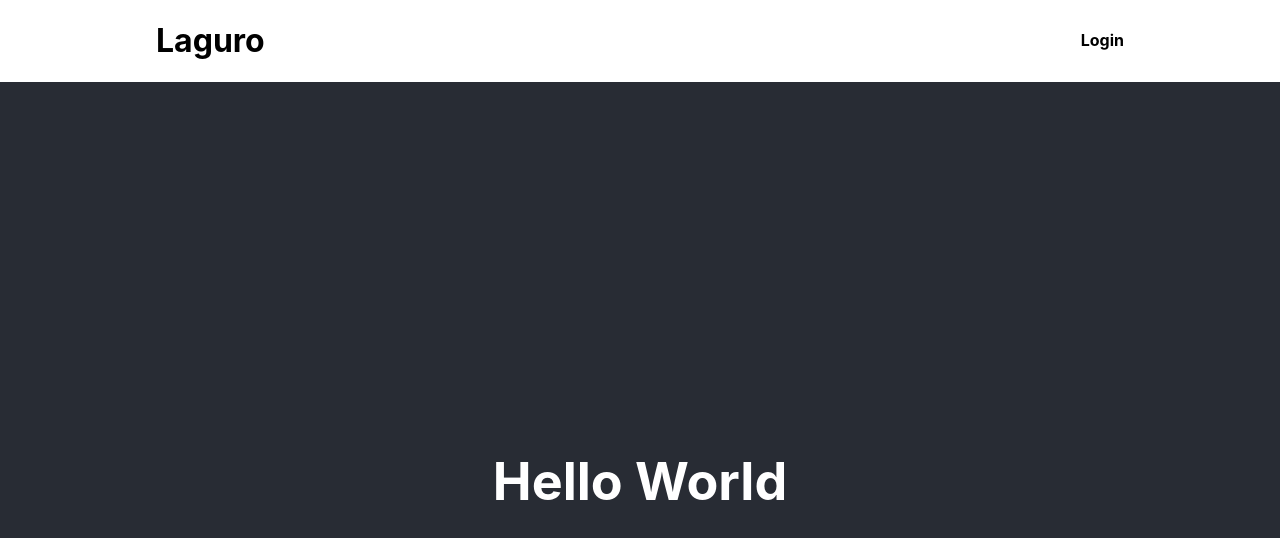
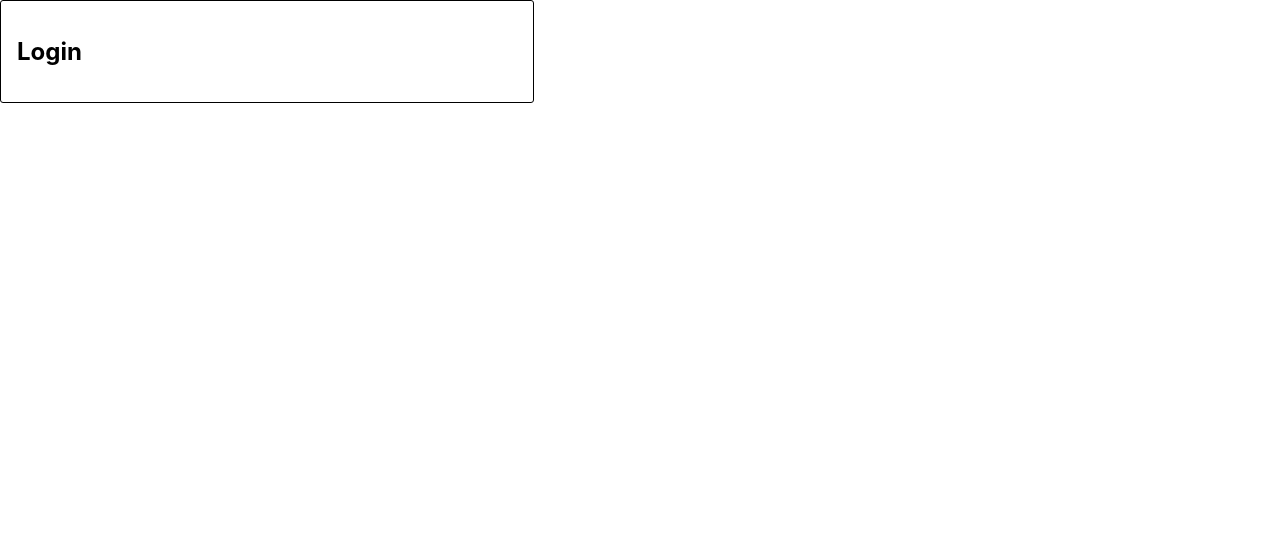
Before and after one commit to garyjzhao/laguro, a React (Create React App) app: page / in a window 1280 px wide. Shown: the top 538 px of the page. Built offline with nearby package versions, Linux system fonts and the light colour scheme.

Commit message:
Login Pages

```diff
--- a/src/components/Router.js
+++ b/src/components/Router.js
@@ -2,11 +2,12 @@ import React from "react";
 import { BrowserRouter, Route, Switch } from "react-router-dom";
 import App from "../pages/App";
 import NotFound from "../pages/NotFound";
+import Login from "../pages/Login";
 
 const Router = () => (
   <BrowserRouter>
     <Switch>
-      <Route exact path="/" component={App} />
+      <Route exact path="/" component={Login} />
       {/* <Route path="/store/:storeId" component={App} /> */}
       <Route component={NotFound} />
     </Switch>
--- /dev/null
+++ b/src/pages/Login.js
@@ -0,0 +1,20 @@
+import React, { Component } from "react";
+import styled from "styled-components";
+
+const LoginWrapper = styled.div`
+  max-width: 500px;
+  padding: 16px;
+  border: 1px solid #000;
+  border-radius: 3px;
+`;
+
+class Login extends Component {
+  render() {
+    return (
+      <LoginWrapper>
+        <h2>Login</h2>
+      </LoginWrapper>
+    );
+  }
+}
+export default Login;
```
